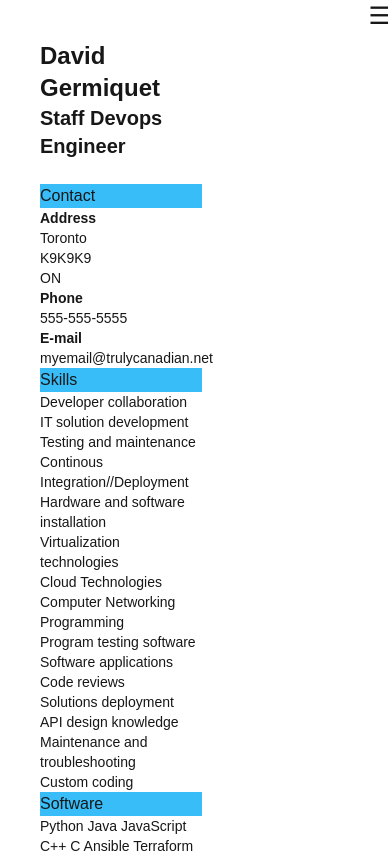
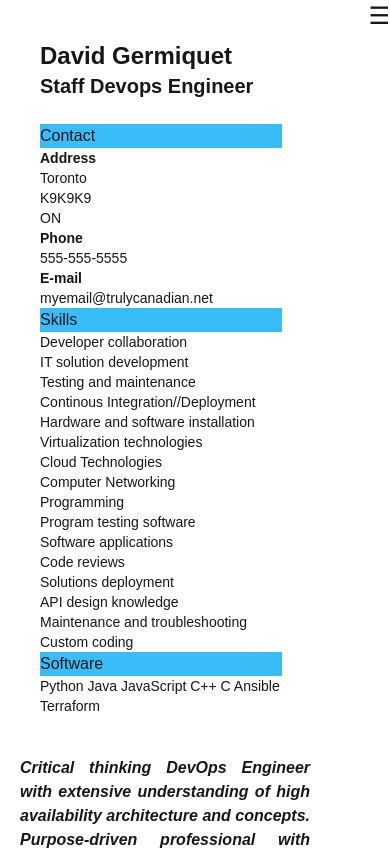
Before and after one commit to davegermiquet/typescriptresumeexample, a Next.js app: page /resume in a window 390 px wide. Shown: the top 853 px of the page. Built offline with nearby package versions, Linux system fonts and the light colour scheme.

Commit message:
Better formatting

```diff
--- a/app/resume/page.tsx
+++ b/app/resume/page.tsx
@@ -9,7 +9,7 @@ export default  function resume() {
     return (
       <div className="div_main">
         <main className="main_class">
-            <div className="flex-none lg:flex lg:flex-row mr-40 ml-5  mt-10">
+            <div className="flex-none lg:flex lg:flex-row mr-20 md:mr-40 ml-5  mt-10">
               <div className="flex-none lg:flex lg:flex-col text-left pl-5 pr-7 mb-10">
               <div className="">
                <Contact/>
```
